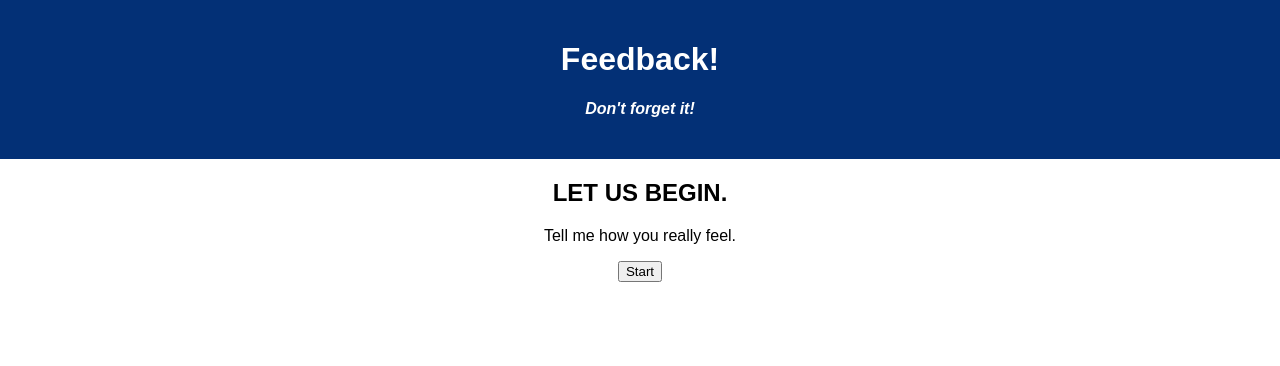
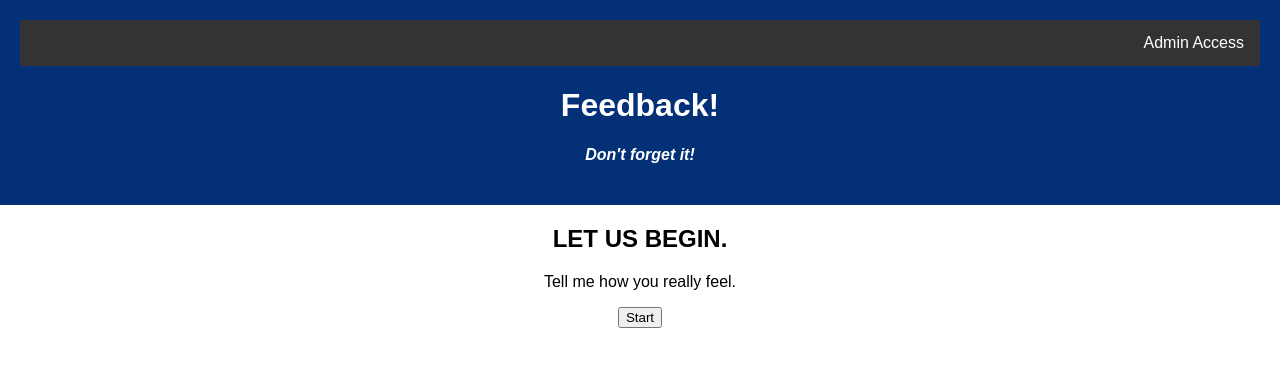
Before and after one commit to davidjnash2/weekend-redux-feedback-loop, a React (Create React App) app: page / in a window 1280 px wide. Shown: the top 366 px of the page. Built offline with nearby package versions, Linux system fonts and the light colour scheme.

Commit message:
uncommented GET function on routerjs, added import and render info for Admin component on Appjsx, updated render portion of Admin, added link to admin button on Appjsx and styling on Appcss, started build of SurveyListItem component

```diff
--- a/src/components/Admin/Admin.jsx
+++ b/src/components/Admin/Admin.jsx
@@ -4,7 +4,6 @@ import { useSelector, useDispatch } from 'react-redux';
 import { useHistory } from 'react-router-dom';
 import { useEffect } from 'react';
 import axios from 'axios';
-
 
 function Admin() {
 
@@ -54,6 +53,9 @@ function Admin() {
                         <th>
                             Date Submitted
                         </th>
+                        <th>
+                            Delete?
+                        </th>
                     </tr>
                 </thead>
                 <tbody>
--- a/src/components/App/App.css
+++ b/src/components/App/App.css
@@ -29,6 +29,31 @@ input  {
   box-sizing: border-box;
 }
 
+.nav {
+  list-style-type: none;
+  margin: 0;
+  padding: 0;
+  overflow: hidden;
+  background-color: #333;
+}
+
+.nav li {
+  float: right;
+}
+
+.nav li a {
+  display: block;
+  color: white;
+  text-align: center;
+  padding: 14px 16px;
+  text-decoration: none;
+}
+
+/* Change the link color to #111 (black) on hover */
+.nav li a:hover {
+  background-color: hotpink;
+}
+
 /* input[type=text] {
   width: 50%;
   padding: 12px 20px;
--- a/src/components/App/App.jsx
+++ b/src/components/App/App.jsx
@@ -3,7 +3,6 @@ import axios from 'axios';
 import './App.css';
 import { useState, useEffect } from 'react';
 import { HashRouter as Router, Route, Link } from 'react-router-dom';
-import Admin from '../Admin/Admin';
 
 // components are here
 import Home from '../Home/Home';
@@ -13,17 +12,23 @@ import Support from '../Support/Support';
 import Comments from '../Comments/Comments';
 import Review from '../Review/Review';
 import Success from '../Success/Success';
+import Admin from '../Admin/Admin';
+
 
 function App() {
 
   return (
-
+    <Router>
       <div className='App'>
         <header className='App-header'>
+          <ul className="nav">
+            <li>
+              <Link to="/admin">Admin Access</Link>
+            </li>
+          </ul>
           <h1 className='App-title'>Feedback!</h1>
           <h4>Don't forget it!</h4>
         </header>
-      <Router>
         <Route path="/" exact>
           <Home />
         </Route>
@@ -55,9 +60,8 @@ function App() {
         <Route path="/admin" exact>
           <Admin />
         </Route>
+      </div >
     </Router>
-    </div>
-
   );
 }
 
--- a/src/components/SurveyListItem/SurveyListItem.jsx
+++ b/src/components/SurveyListItem/SurveyListItem.jsx
@@ -0,0 +1,29 @@
+import React from 'react';
+
+function SurveyListItem({ survey }) {
+
+    console.log('survey says! ', order);
+
+    return (
+        <>
+                <td>
+                    {survey.feeling}
+                </td>
+                <td>
+                    {survey.understanding}
+                </td>
+                <td>
+                    {survey.support}
+                </td>
+                <td>
+                    {survey.comments}
+                </td>
+                <td>
+                    {survey.date}
+                </td>
+                <td><button type="delete">🗑️</button></td>
+        </>
+    )
+}
+
+export default SurveyListItem;
```
Also changed, not shown: 1 other file (tests, documents, lock files or other folders). Lines whose indentation alone changed are shown as unchanged.
